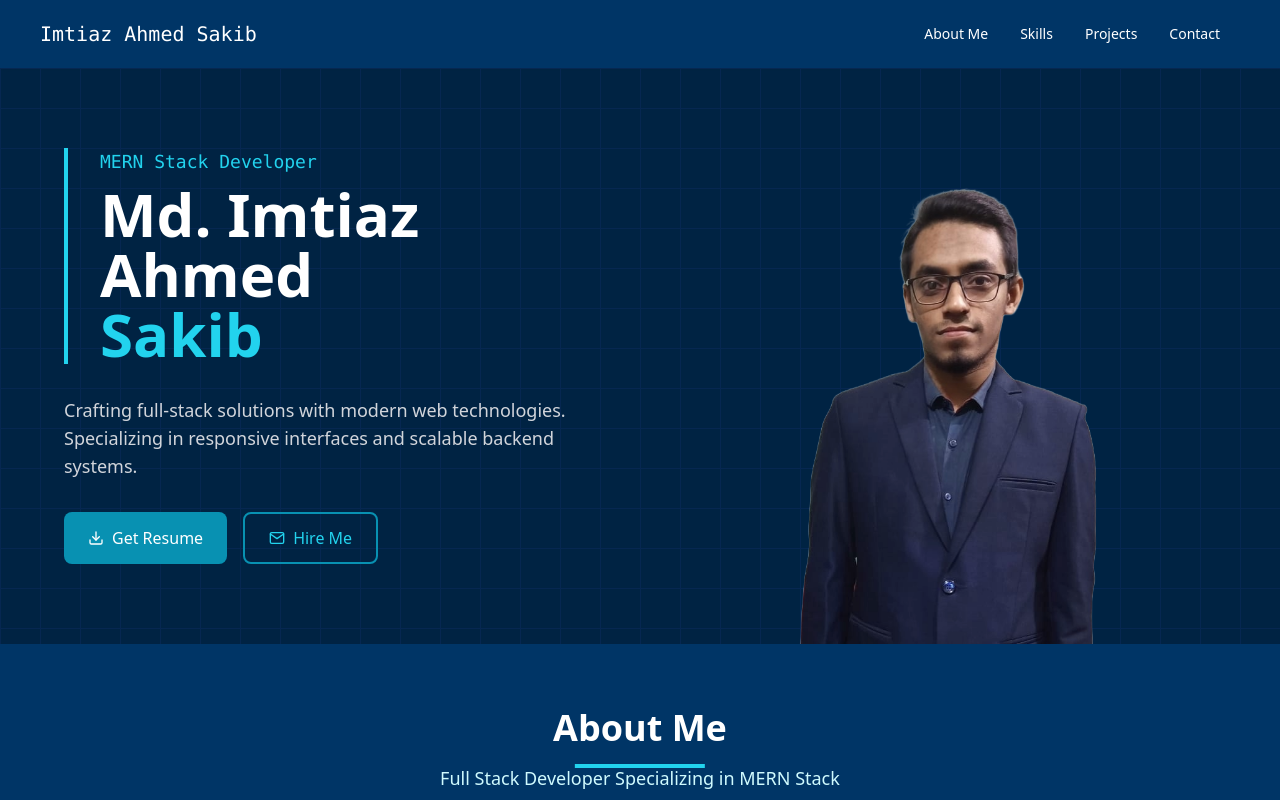
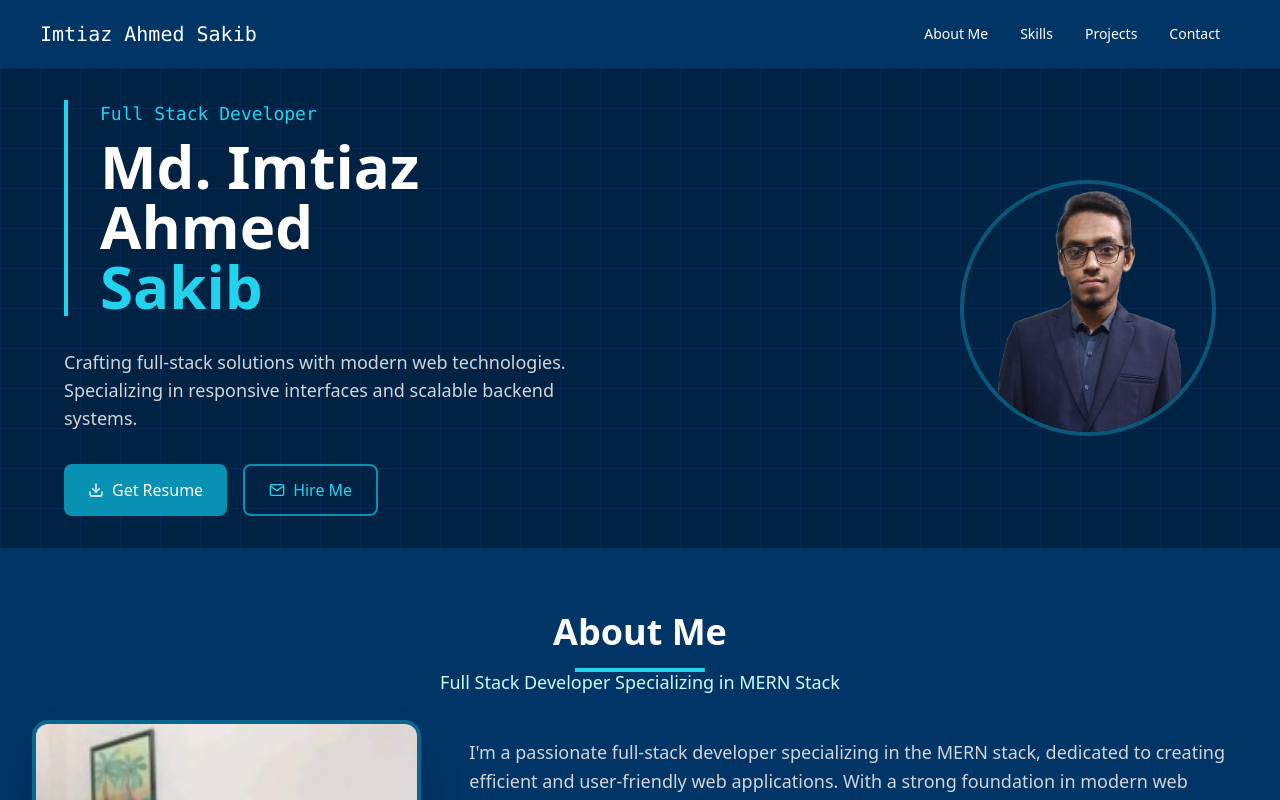
Before and after one commit to imtiazsakib15/portfolio, a React (Vite) app: page / in a window 1280 px wide. Shown: the top 800 px of the page. Built offline with nearby package versions, Linux system fonts and the light colour scheme.

Commit message:
banner image design updated

```diff
--- a/src/components/Banner/Banner.jsx
+++ b/src/components/Banner/Banner.jsx
@@ -17,7 +17,7 @@ const Banner = () => {
               <div className="space-y-8 relative">
                 <div className="pl-8 border-l-4 border-cyan-400">
                   <p className="text-cyan-400 font-mono text-lg mb-2">
-                    MERN Stack Developer
+                    Full Stack Developer
                   </p>
                   <h1 className="text-5xl md:text-6xl font-bold text-white leading-tight">
                     Md. Imtiaz Ahmed
@@ -34,7 +34,7 @@ const Banner = () => {
 
                 <div className="flex flex-wrap gap-4">
                   <a
-                    href="https://drive.google.com/file/d/1-UoA7EKgB_Ep_5mF73l5_hzNFzrVXh40/view?usp=drive_link"
+                    href="https://drive.google.com/file/d/1kRO5PARCuYSiEHVto6Vza1Fne4IHU_Dd/view?usp=drive_link"
                     target="_blank"
                     rel="noreferrer"
                     className="flex items-center gap-2 px-6 py-3 rounded-lg transition-all font-medium bg-cyan-600 text-white hover:bg-cyan-700"
@@ -50,13 +50,17 @@ const Banner = () => {
                 </div>
               </div>
 
-              <div className="relative group max-w-2xl mx-auto lg:mx-0">
-                <div className="flex flex-col lg:flex-row items-center gap-8">
-                  <img
-                    src={myPhoto}
-                    alt="Imtiaz Ahmed Sakib"
-                    className="relative z-10 w-full h-full object-cover -mb-8"
-                  />
+              <div className="relative flex justify-center lg:justify-end">
+                <div className="relative w-64 h-64 group">
+                  <div className="absolute -inset-4 bg-gradient-to-r from-cyan-400/20 to-transparent rounded-full opacity-0 group-hover:opacity-100 transition-opacity blur-xl"></div>
+
+                  <div className="relative w-full h-full rounded-full overflow-hidden border-4 border-cyan-400/30 hover:border-cyan-400/50 transition-all">
+                    <img
+                      src={myPhoto}
+                      alt="Imtiaz Ahmed Sakib"
+                      className="w-full h-full -ml-1 transform scale-[140%] group-hover:scale-[144%] transition-transform"
+                    />
+                  </div>
                 </div>
               </div>
             </div>
```
